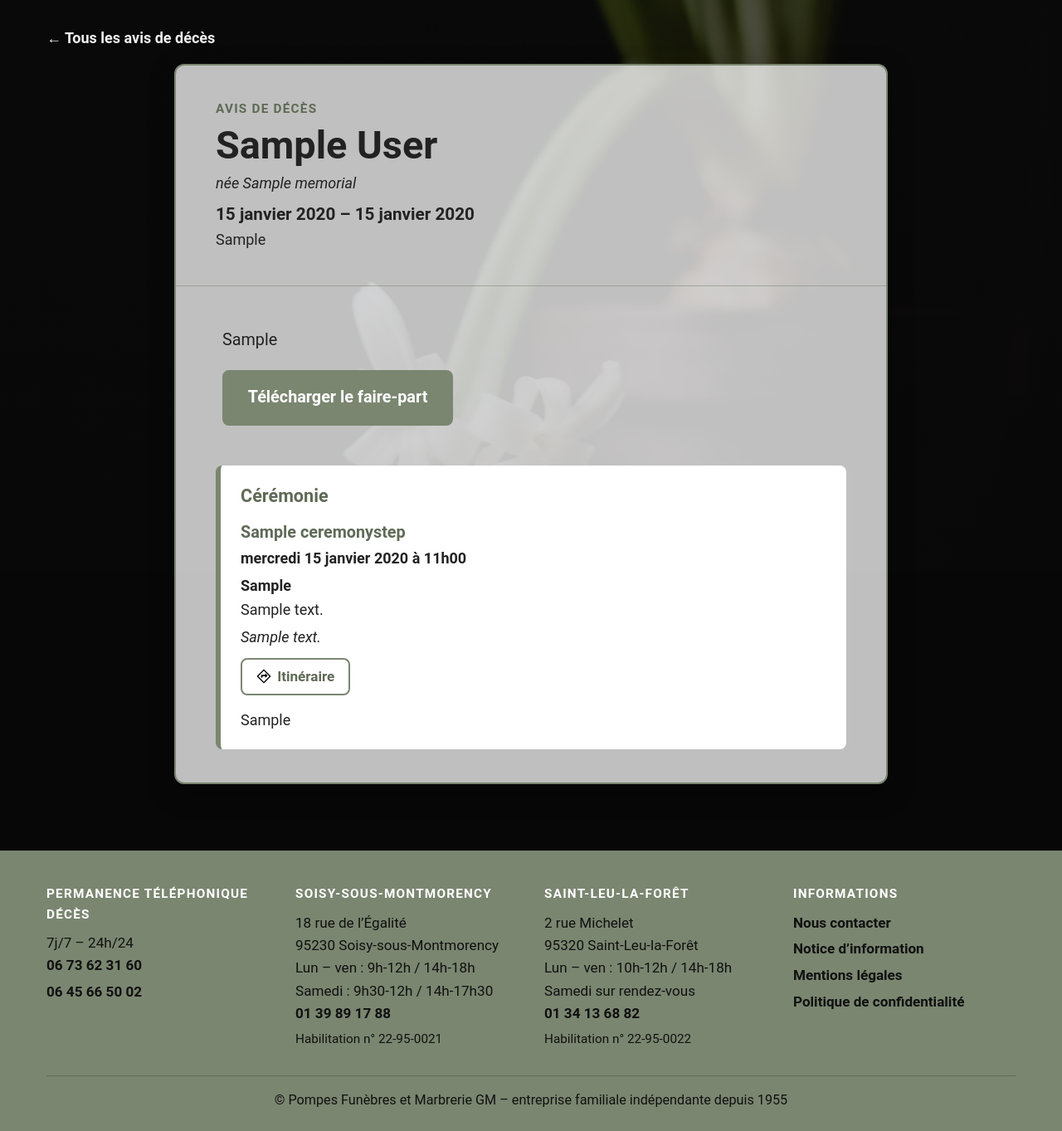
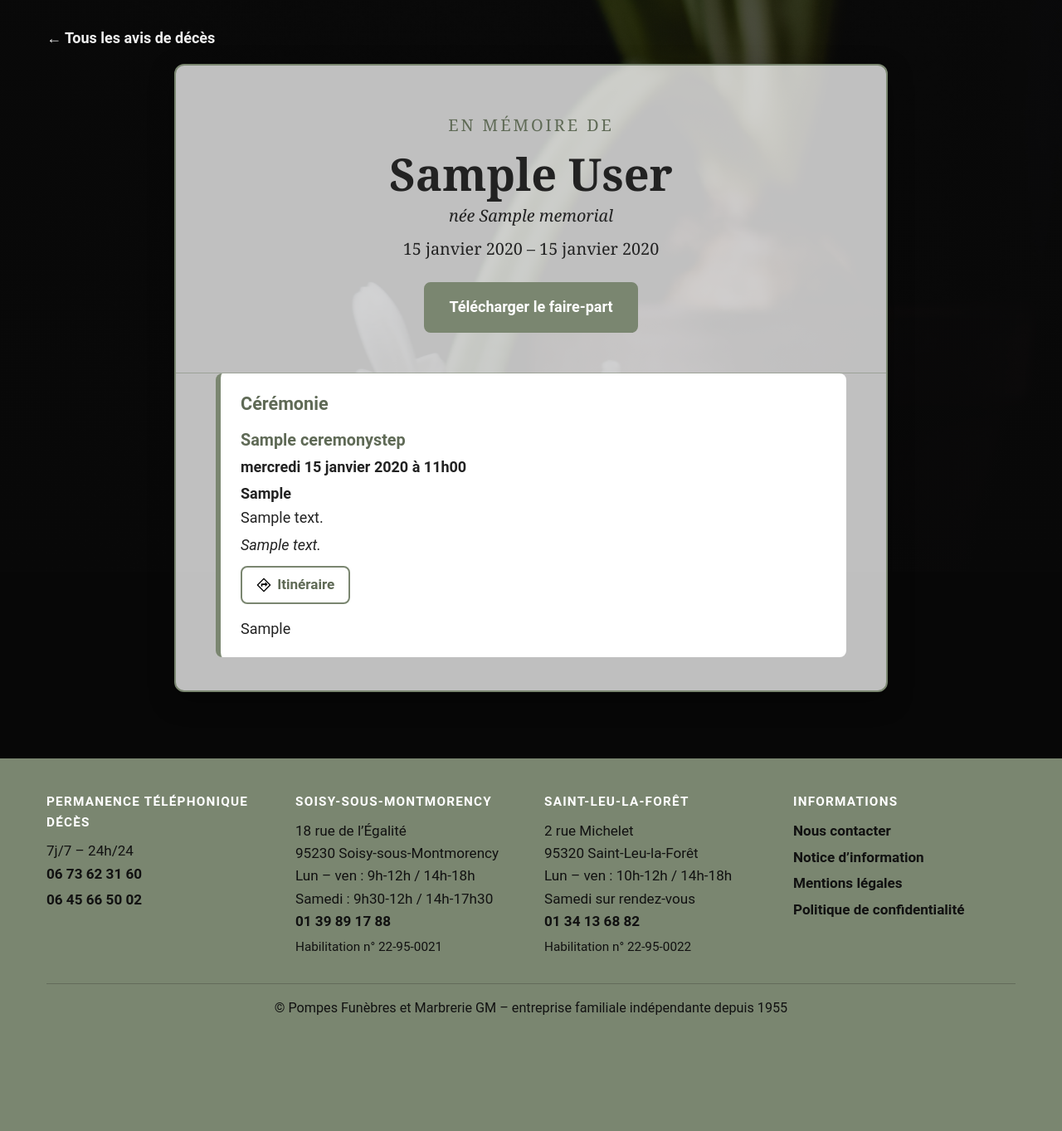
Before and after one commit to LeifABOUTIN/GMhtml, a Django app: a page that uses server/memorials/templates/memorials/detail.html in a window 1280 px wide. Shown: the part 111-1474 px from the top of the page at 83% size. After the commit the page ends 1334 px from the top, so only its background shows below. Run offline with Django 5.2, Linux system fonts and the light colour scheme; tables that the repository leaves empty hold one stand-in row (values such as "Sample post"); parts of the project's set-up code (start-up, migrations or seed data) failed here and were passed over.

Commit message:
Memorials: notice header in the QR poster style, no free text
"En mémoire de", name, "née …" and dates centred in the poster's serif style;
the announcement text is hidden and optional in the admin; city hidden.

Co-Authored-By: Claude Opus 5.5 <noreply@anthropic.com>

```diff
--- a/css/site.css
+++ b/css/site.css
@@ -979,12 +979,16 @@ input[type="radio"]:checked::before {
 	box-shadow: var(--shadow);
 	overflow: hidden;
 }
+/* header in the style of the QR code poster */
 .memorial__head {
 	display: flex;
+	flex-direction: column;
 	gap: 32px;
 	align-items: center;
-	padding: 40px 48px;
+	text-align: center;
+	padding: 56px 48px 48px;
 	border-bottom: 1px solid rgba(122, 134, 112, 0.5);
+	font-family: Georgia, "Times New Roman", serif;
 }
 .memorial__photo {
 	width: 180px;
@@ -996,23 +1000,26 @@ input[type="radio"]:checked::before {
 }
 .memorial__kicker {
 	text-transform: uppercase;
-	letter-spacing: 0.08em;
-	font-size: 0.85rem;
-	font-weight: 700;
+	letter-spacing: 0.15em;
+	font-size: 1.1rem;
 	color: var(--green-dark);
 }
 .memorial__name {
-	font-size: clamp(1.8rem, 4vw, 2.6rem);
-	line-height: 1.2;
-	margin: 4px 0;
+	font-size: clamp(2rem, 5vw, 3rem);
+	line-height: 1.15;
+	margin: 12px 0 4px;
 }
 .memorial__maiden {
 	font-style: italic;
+	font-size: 1.1rem;
 }
 .memorial__dates {
-	font-size: 1.15rem;
-	font-weight: 600;
-	margin-top: 6px;
+	font-size: 1.1rem;
+	margin-top: 8px;
+}
+.memorial__faire-part {
+	margin-top: 24px;
+	font-family: "Roboto", sans-serif;
 }
 .memorial .prose {
 	max-width: none;
--- a/server/memorials/admin.py
+++ b/server/memorials/admin.py
@@ -34,7 +34,7 @@ class MemorialAdmin(admin.ModelAdmin):
 	actions = ["publish", "unpublish"]
 	fieldsets = [
 		("Défunt", {"fields": [("first_name", "last_name"), "maiden_name", ("birth_date", "death_date"), "city"]}),  # "photo", "photo_preview": pictures switched off
-		("Avis", {"fields": ["announcement", "ceremony", "faire_part"]}),
+		("Avis", {"fields": ["ceremony", "faire_part"]}),  # "announcement": text switched off
 		("Famille", {"fields": ["family_emails"]}),
 		("Publication", {"fields": ["is_published", "slug", ("created_at", "updated_at")]}),
 		("QR code pour la cérémonie", {"fields": ["qr_tools"]}),
--- a/server/memorials/models.py
+++ b/server/memorials/models.py
@@ -34,7 +34,7 @@ class Memorial(models.Model):
 	faire_part = models.FileField("faire-part", upload_to="faire-part/%Y/", blank=True,
 		validators=[FileExtensionValidator(["pdf", "jpg", "jpeg", "png"])],
 		help_text="Facultatif : PDF ou image. Un bouton « Télécharger le faire-part » apparaît sur la page.")
-	announcement = models.TextField("texte de l’avis",
+	announcement = models.TextField("texte de l’avis", blank=True,  # no longer shown on the site
 		help_text="Texte de l’avis de décès, tel qu’il apparaîtra sur la page.")
 	ceremony = models.TextField("informations complémentaires", blank=True,
 		help_text="Facultatif : fleurs, dons, « ni fleurs ni couronnes »… Les étapes de la cérémonie "
--- a/server/memorials/templates/memorials/detail.html
+++ b/server/memorials/templates/memorials/detail.html
@@ -14,22 +14,24 @@
 					{% endif %}
 					{% endcomment %}
 					<div>
-						<p class="memorial__kicker">Avis de décès</p>
+						<p class="memorial__kicker">En mémoire de</p>
 						<h1 class="memorial__name">{{ memorial.full_name }}</h1>
 						{% if memorial.maiden_name %}<p class="memorial__maiden">née {{ memorial.maiden_name }}</p>{% endif %}
 						<p class="memorial__dates">
 							{% if memorial.birth_date %}{{ memorial.birth_date|date:"j F Y" }} – {% endif %}{{ memorial.death_date|date:"j F Y" }}
 						</p>
-						{% if memorial.city %}<p>{{ memorial.city }}</p>{% endif %}
+						{% comment "commune masquée : en-tête au style du QR code" %}{% if memorial.city %}<p>{{ memorial.city }}</p>{% endif %}{% endcomment %}
+						{% if memorial.faire_part %}
+							<p class="memorial__faire-part"><a class="btn btn--primary" href="{{ memorial.faire_part.url }}" target="_blank" rel="noopener" download>Télécharger le faire-part</a></p>
+						{% endif %}
 					</div>
 				</header>
 
+				{% comment "Texte de l’avis désactivé : l’en-tête suffit" %}
 				<div class="prose memorial__text">
 					{{ memorial.announcement|linebreaks }}
-					{% if memorial.faire_part %}
-						<p><a class="btn btn--primary" href="{{ memorial.faire_part.url }}" target="_blank" rel="noopener" download>Télécharger le faire-part</a></p>
-					{% endif %}
 				</div>
+				{% endcomment %}
 
 				{% if steps or memorial.ceremony %}
 					<section class="memorial__ceremony">
```
Also changed, not shown: server/memorials/migrations/0005_announcement_optional.py (added).
